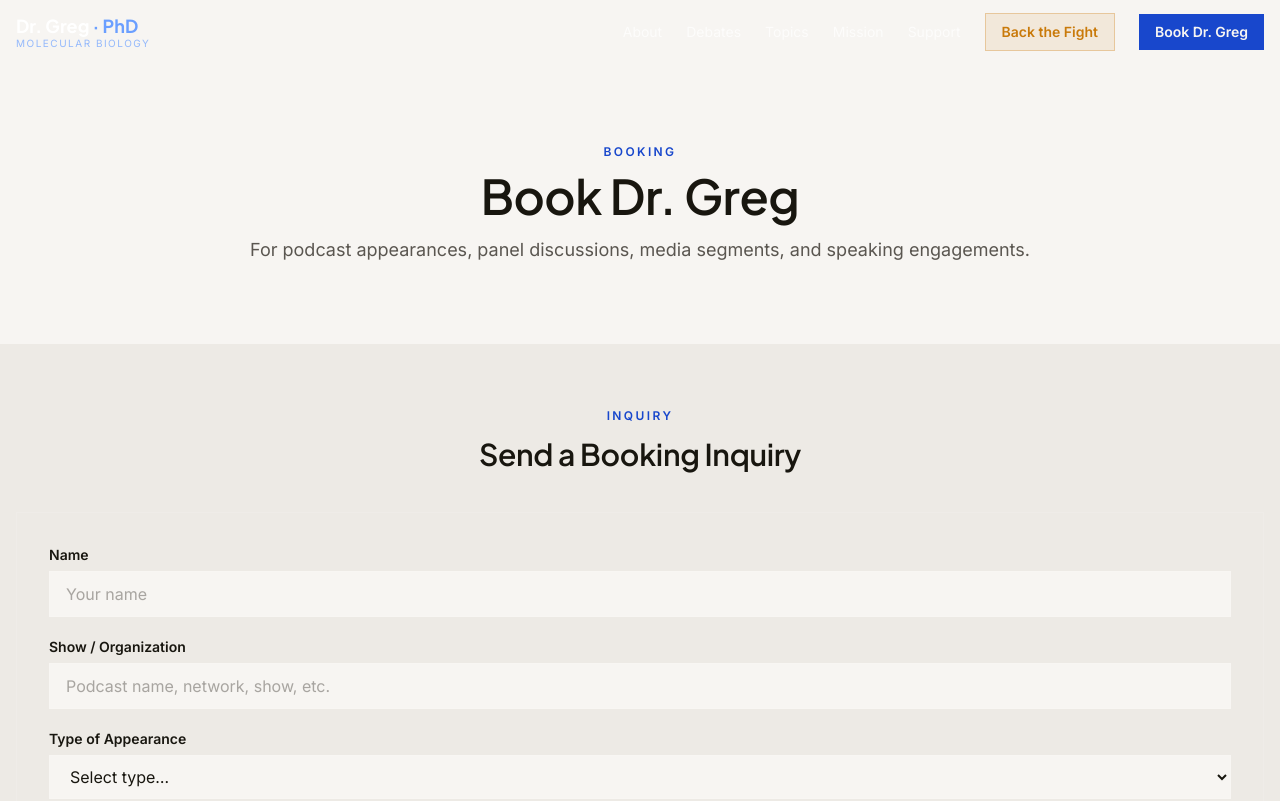
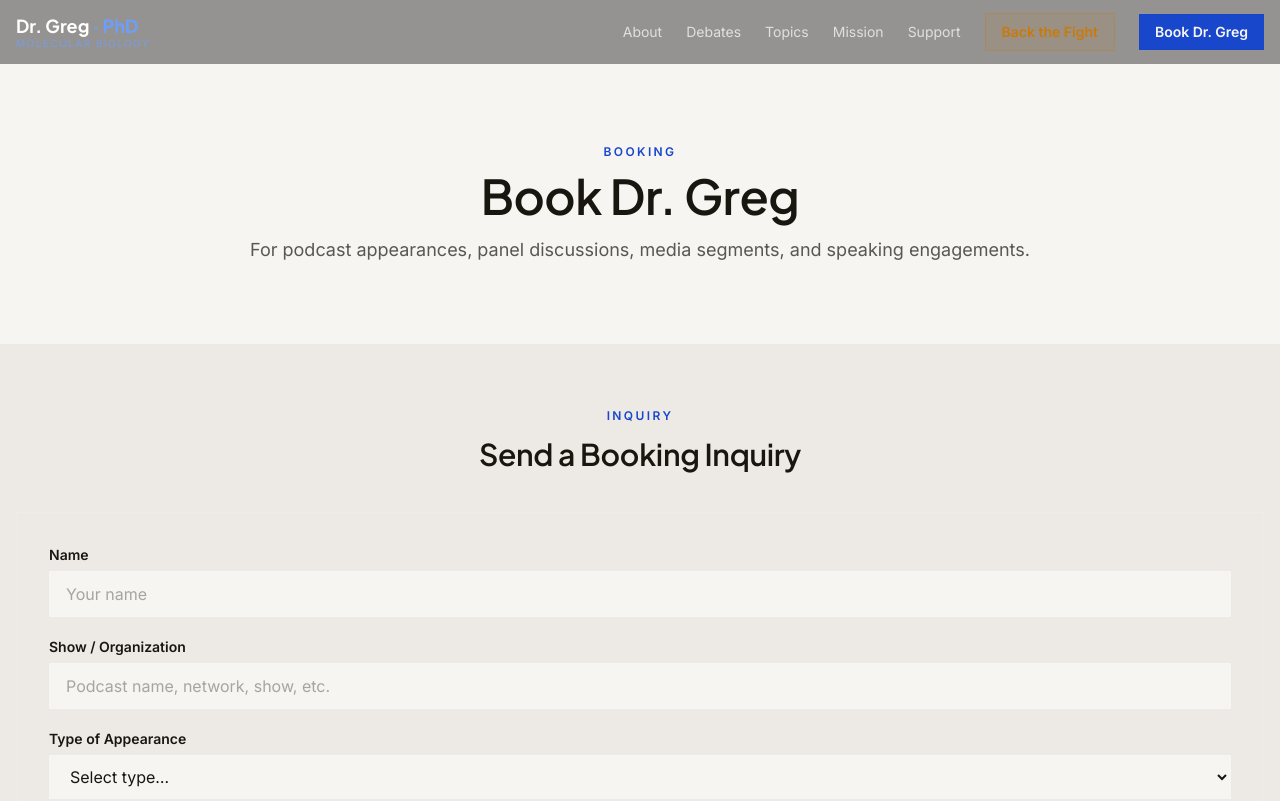
Before and after one commit to gregnewkirk/drgregshow-website, a Next.js app: page /booking in a window 1280 px wide. Shown: the top 801 px of the page. Built offline with nearby package versions, Linux system fonts and the light colour scheme.

Commit message:
Navbar: bg-black/40 always so logo never disappears on light photo

```diff
--- a/src/components/Navbar.tsx
+++ b/src/components/Navbar.tsx
@@ -25,7 +25,7 @@ export default function Navbar() {
     <nav className={`fixed top-0 left-0 right-0 z-50 transition-all duration-300 ${
       scrolled
         ? "bg-[#0F0E0C]/95 backdrop-blur-md border-b border-white/10 shadow-lg"
-        : "bg-transparent"
+        : "bg-black/40 backdrop-blur-sm"
     }`}>
       <div className="max-w-6xl mx-auto px-4 h-16 flex items-center justify-between">
         {/* Logo */}
```
